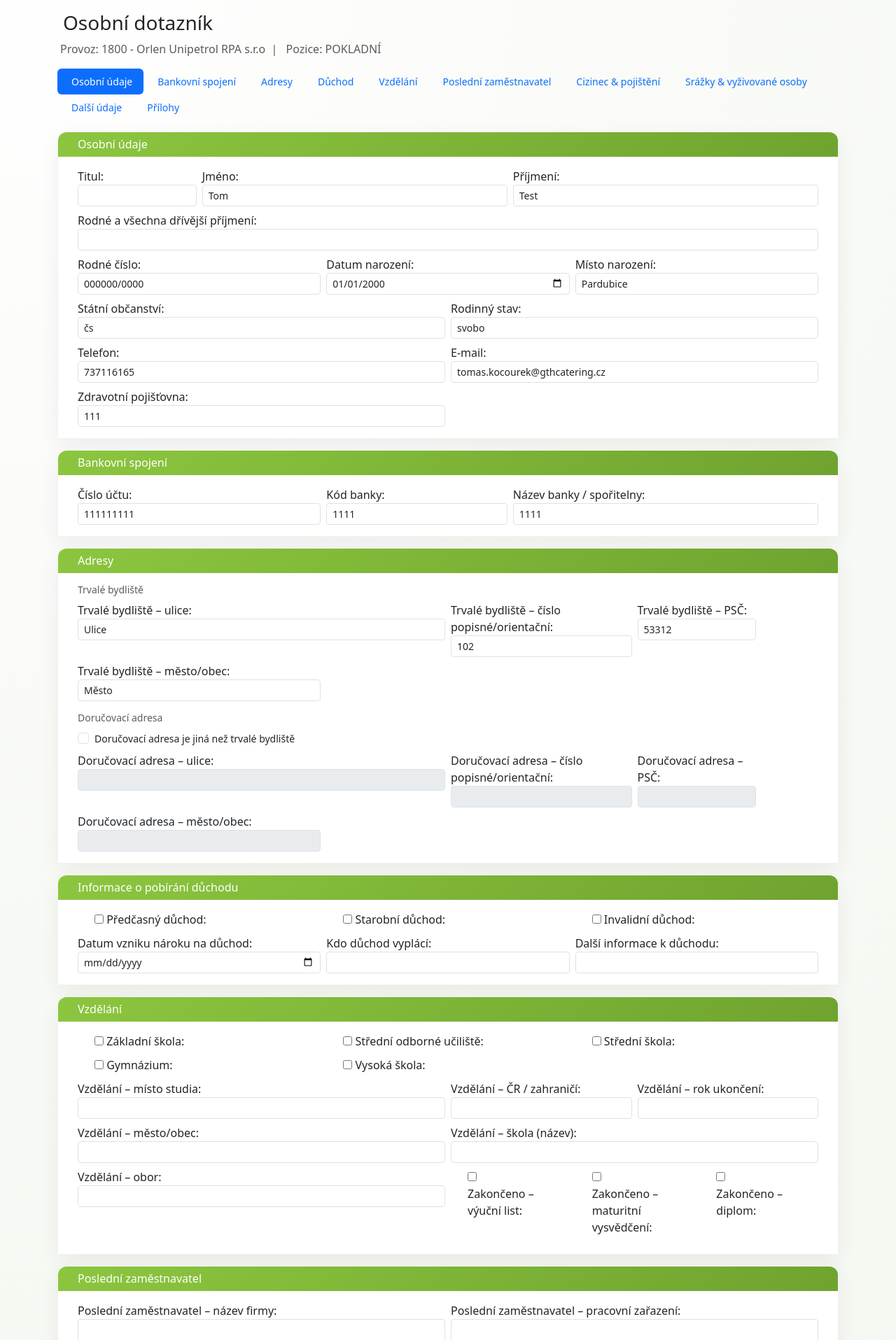
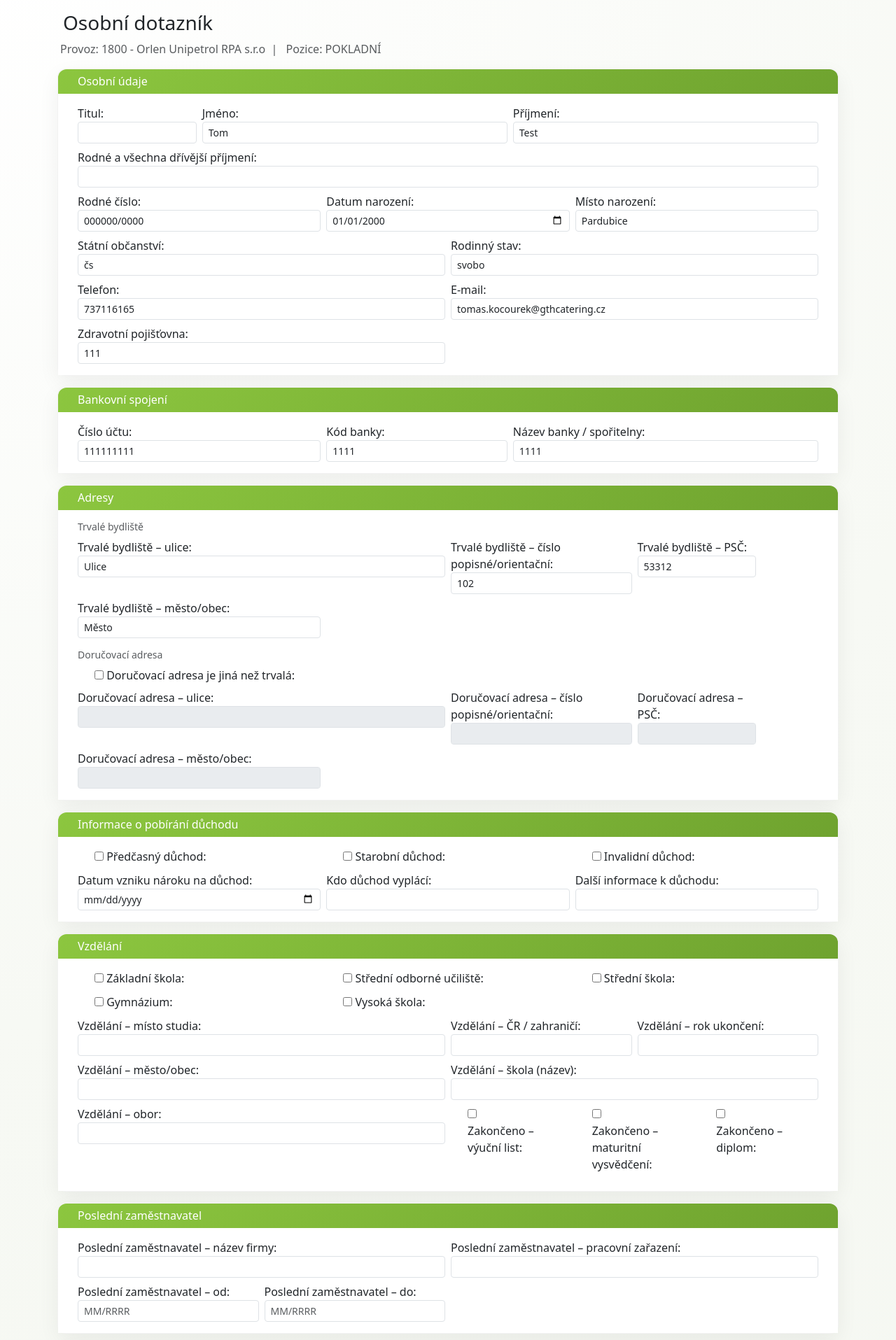
Before and after one commit to kocourek30/gth_onboarding_v3, a Django app: page /dotaznik/11/edit/ in a window 1280 px wide. Shown: the part 77-1992 px from the top of the page at 70% size. Run offline with Django 5.2, Linux system fonts and the light colour scheme; a user stored in the database is signed in; data comes from the database, SQL or seed files in the repository; both versions use the stored data as it was after the commit; data that the repository does not hold is empty.

Commit message:
Onboarding: refactor osobniho dotazniku a provoz dashboardu

```diff
--- a/frontend/forms.py
+++ b/frontend/forms.py
@@ -1,11 +1,12 @@
 from django import forms
-from osobni_dotaznik.models import OsobniDotaznik
+from osobni_dotaznik.models import OsobniDotaznik, OsobniDotaznikPriloha
 
 
 class StartDotaznikForm(forms.ModelForm):
     class Meta:
         model = OsobniDotaznik
-        fields = ["provoz", "pozice"]
+        # na začátku vybíráme jen provoz
+        fields = ["provoz"]
 
     def __init__(self, *args, **kwargs):
         user = kwargs.pop("user", None)
@@ -16,17 +17,27 @@ class StartDotaznikForm(forms.ModelForm):
                 self.fields["provoz"].queryset = profil.spravovane_provozy.all()
 
 
-from django import forms
-from osobni_dotaznik.models import OsobniDotaznik, OsobniDotaznikPriloha
+class OsobniDotaznikEditForm(forms.ModelForm):
+    dorucovaci_adresa_jina = forms.BooleanField(
+        required=False,
+        label="Doručovací adresa je jiná než trvalá",
+    )
 
+    ROZVRH_CHOICES = [
+        ("", "---------"),
+        ("rovnomerne", "Rovnoměrné"),
+        ("nerovnomerne", "Nerovnoměrné"),
+    ]
 
-class OsobniDotaznikEditForm(forms.ModelForm):
     class Meta:
         model = OsobniDotaznik
         fields = [
             "provoz",
             "pozice",
             "typ_pomeru",
+            "uvazek_fte",
+            "pracovni_doba_popis",
+            "mzda_hruba",
             # stav z formuláře neukazujeme
             "titul",
             "jmeno",
@@ -96,6 +107,13 @@ class OsobniDotaznikEditForm(forms.ModelForm):
             "cisty_trestni_rejstrik",
             "jine_poznamky",
         ]
+
+        ROZVRH_CHOICES_LOCAL = [
+            ("", "---------"),
+            ("rovnomerne", "Rovnoměrné"),
+            ("nerovnomerne", "Nerovnoměrné"),
+        ]
+
         widgets = {
             # texty
             "titul": forms.TextInput(attrs={"class": "form-control form-control-sm"}),
@@ -112,38 +130,36 @@ class OsobniDotaznikEditForm(forms.ModelForm):
             "cislo_uctu": forms.TextInput(attrs={"class": "form-control form-control-sm"}),
             "kod_banky": forms.TextInput(attrs={"class": "form-control form-control-sm"}),
             "nazev_banky": forms.TextInput(attrs={"class": "form-control form-control-sm"}),
-
             "trvale_ulice": forms.TextInput(attrs={"class": "form-control form-control-sm"}),
             "trvale_cislo_popisne": forms.TextInput(attrs={"class": "form-control form-control-sm"}),
             "trvale_mesto": forms.TextInput(attrs={"class": "form-control form-control-sm"}),
             "trvale_psc": forms.TextInput(attrs={"class": "form-control form-control-sm"}),
-
             "dorucovaci_ulice": forms.TextInput(attrs={"class": "form-control form-control-sm"}),
             "dorucovaci_cislo_popisne": forms.TextInput(attrs={"class": "form-control form-control-sm"}),
             "dorucovaci_mesto": forms.TextInput(attrs={"class": "form-control form-control-sm"}),
             "dorucovaci_psc": forms.TextInput(attrs={"class": "form-control form-control-sm"}),
-
             "duchod_kdo_vyplaci": forms.TextInput(attrs={"class": "form-control form-control-sm"}),
             "duchod_kdo_dopl_info": forms.TextInput(attrs={"class": "form-control form-control-sm"}),
-
             "vzdelani_misto_studia": forms.TextInput(attrs={"class": "form-control form-control-sm"}),
             "vzdelani_cr_zahranici": forms.TextInput(attrs={"class": "form-control form-control-sm"}),
             "vzdelani_rok_ukonceni": forms.TextInput(attrs={"class": "form-control form-control-sm"}),
             "vzdelani_mesto_obec": forms.TextInput(attrs={"class": "form-control form-control-sm"}),
             "vzdelani_skola_nazev": forms.TextInput(attrs={"class": "form-control form-control-sm"}),
             "vzdelani_obor": forms.TextInput(attrs={"class": "form-control form-control-sm"}),
-
             "posledni_zam_nazev_firmy": forms.TextInput(attrs={"class": "form-control form-control-sm"}),
             "posledni_zam_pracovni_zarazeni": forms.TextInput(attrs={"class": "form-control form-control-sm"}),
-            "posledni_zam_od": forms.TextInput(attrs={
-                "class": "form-control form-control-sm",
-                "placeholder": "MM/RRRR",
-            }),
-            "posledni_zam_do": forms.TextInput(attrs={
-                "class": "form-control form-control-sm",
-                "placeholder": "MM/RRRR",
-            }),
-
+            "posledni_zam_od": forms.TextInput(
+                attrs={
+                    "class": "form-control form-control-sm",
+                    "placeholder": "MM/RRRR",
+                }
+            ),
+            "posledni_zam_do": forms.TextInput(
+                attrs={
+                    "class": "form-control form-control-sm",
+                    "placeholder": "MM/RRRR",
+                }
+            ),
             "cizinec_cislo_dokladu": forms.TextInput(attrs={"class": "form-control form-control-sm"}),
             "cizinec_povoleni_prace": forms.TextInput(attrs={"class": "form-control form-control-sm"}),
             "cizinec_povoleni_pobytu": forms.TextInput(attrs={"class": "form-control form-control-sm"}),
@@ -151,36 +167,32 @@ class OsobniDotaznikEditForm(forms.ModelForm):
             "cizinec_adresa_cislo": forms.TextInput(attrs={"class": "form-control form-control-sm"}),
             "cizinec_adresa_psc": forms.TextInput(attrs={"class": "form-control form-control-sm"}),
             "cizinec_adresa_stat_mesto": forms.TextInput(attrs={"class": "form-control form-control-sm"}),
-
-            "pojisteni_cizina_nazev_adresa_nositele": forms.Textarea(attrs={
-                "class": "form-control form-control-sm",
-                "rows": 3,
-            }),
+            "pojisteni_cizina_nazev_adresa_nositele": forms.Textarea(
+                attrs={"class": "form-control form-control-sm", "rows": 3}
+            ),
             "pojisteni_cizina_cislo_pojisteni": forms.TextInput(attrs={"class": "form-control form-control-sm"}),
-
-            "srazky_vymahajici_orgam_a_cj": forms.Textarea(attrs={
-                "class": "form-control form-control-sm",
-                "rows": 3,
-            }),
-
-            "jine_poznamky": forms.Textarea(attrs={
-                "class": "form-control form-control-sm",
-                "rows": 3,
-            }),
-
-            # datumy
+            "srazky_vymahajici_orgam_a_cj": forms.Textarea(
+                attrs={"class": "form-control form-control-sm", "rows": 3}
+            ),
+            "jine_poznamky": forms.Textarea(
+                attrs={"class": "form-control form-control-sm", "rows": 3}
+            ),
+            "mzda_hruba": forms.NumberInput(
+                attrs={"class": "form-control form-control-sm", "step": "0.01"}
+            ),
+            "uvazek_fte": forms.NumberInput(
+                attrs={"class": "form-control form-control-sm", "step": "0.01"}
+            ),
+            "pracovni_doba_popis": forms.Select(
+                attrs={"class": "form-select form-select-sm"},
+                choices=ROZVRH_CHOICES_LOCAL,
+            ),
             "datum_narozeni": forms.DateInput(
-                attrs={
-                    "type": "date",
-                    "class": "form-control form-control-sm",
-                },
+                attrs={"type": "date", "class": "form-control form-control-sm"},
                 format="%Y-%m-%d",
             ),
             "duchod_datum_vzniku": forms.DateInput(
-                attrs={
-                    "type": "date",
-                    "class": "form-control form-control-sm",
-                },
+                attrs={"type": "date", "class": "form-control form-control-sm"},
                 format="%Y-%m-%d",
             ),
         }
@@ -192,39 +204,66 @@ class OsobniDotaznikEditForm(forms.ModelForm):
             self.fields["typ_pomeru"].widget.attrs.update(
                 {"class": "form-select form-select-sm"}
             )
-        # formáty pro HTML5 date input
         self.fields["datum_narozeni"].input_formats = ["%Y-%m-%d"]
         self.fields["duchod_datum_vzniku"].input_formats = ["%Y-%m-%d"]
 
+        if self.instance and (
+            self.instance.dorucovaci_ulice
+            or self.instance.dorucovaci_cislo_popisne
+            or self.instance.dorucovaci_mesto
+            or self.instance.dorucovaci_psc
+        ):
+            self.fields["dorucovaci_adresa_jina"].initial = True
+
+    def clean(self):
+        cleaned = super().clean()
+        dorucovaci_jina = cleaned.get("dorucovaci_adresa_jina")
+        if not dorucovaci_jina:
+            cleaned["dorucovaci_ulice"] = ""
+            cleaned["dorucovaci_cislo_popisne"] = ""
+            cleaned["dorucovaci_mesto"] = ""
+            cleaned["dorucovaci_psc"] = ""
+        else:
+            required_fields = [
+                "dorucovaci_ulice",
+                "dorucovaci_cislo_popisne",
+                "dorucovaci_mesto",
+                "dorucovaci_psc",
+            ]
+            for field in required_fields:
+                if not cleaned.get(field):
+                    self.add_error(field, "Toto pole je třeba vyplnit.")
+        return cleaned
+
     def save(self, commit=True):
         obj = super().save(commit=False)
-        obj.stav = OsobniDotaznik.STAV_DRAFT
+        if obj.pk is None:
+            obj.stav = OsobniDotaznik.STAV_DRAFT
         if commit:
             obj.save()
         return obj
 
-
-
-
-from osobni_dotaznik.models import OsobniDotaznikPriloha
 
 class PrilohaForm(forms.ModelForm):
     class Meta:
         model = OsobniDotaznikPriloha
         fields = ["soubor", "popis"]
         widgets = {
-            "soubor": forms.ClearableFileInput(attrs={"class": "form-control form-control-sm"}),
-            "popis": forms.TextInput(attrs={
-                "class": "form-control form-control-sm",
-                "placeholder": "Např. občanský průkaz, potvrzení o studiu…",
-            }),
+            "soubor": forms.ClearableFileInput(
+                attrs={"class": "form-control form-control-sm"}
+            ),
+            "popis": forms.TextInput(
+                attrs={
+                    "class": "form-control form-control-sm",
+                    "placeholder": "Např. občanský průkaz, potvrzení o studiu…",
+                }
+            ),
         }
 
     def clean(self):
         cleaned = super().clean()
         soubor = cleaned.get("soubor")
         popis = cleaned.get("popis")
-        # pokud user klikne na „Nahrát“ bez souboru, klidně to ignorujeme
         if not soubor and not popis:
             raise forms.ValidationError("Vyberte prosím soubor nebo zadejte popis.")
         return cleaned
--- a/frontend/urls.py
+++ b/frontend/urls.py
@@ -44,4 +44,8 @@ path(
 
 
 
+    path("dotaznik/<int:dotaznik_id>/priloha/add/", views.priloha_add, name="priloha_add"),
+    path("priloha/<int:priloha_id>/delete/", views.priloha_delete, name="priloha_delete"),
+
+
 ]
--- a/frontend/views.py
+++ b/frontend/views.py
@@ -31,11 +31,9 @@ def provoz_dashboard(request):
         start_form = StartDotaznikForm(request.POST, user=request.user)
         if start_form.is_valid():
             provoz = start_form.cleaned_data["provoz"]
-            pozice = start_form.cleaned_data["pozice"]
 
             dotaznik = OsobniDotaznik.objects.create(
                 provoz=provoz,
-                pozice=pozice,
                 created_by=request.user,
                 jmeno="",
                 prijmeni="",
@@ -113,11 +111,13 @@ def dotaznik_edit(request, dotaznik_id):
         # rozlišíme akci podle jména tlačítka
         if "ulozit_dotaznik" in request.POST:
             form = OsobniDotaznikEditForm(request.POST, instance=dotaznik)
-            priloha_form = PrilohaForm()  # teď neřešíme upload
+            priloha_form = PrilohaForm()
             if form.is_valid():
-                form.save()
-                # stav necháváme (draft/vráceno); o odeslání rozhoduje samostatné tlačítko
+                obj = form.save()
+                print("OK ulozeno", obj.id)
                 return redirect("frontend:provoz_dashboard")
+            else:
+                print("FORM ERRORS:", form.errors.as_json())
         elif "pridat_prilohu" in request.POST:
             # při nahrávání přílohy hlavní form vůbec nevalidujeme
             form = OsobniDotaznikEditForm(instance=dotaznik)
@@ -236,6 +236,8 @@ def dotaznik_detail_provoz(request, dotaznik_id):
     )
 
 
+from django.http import HttpResponseRedirect
+
 @login_required
 @require_POST
 def priloha_delete(request, priloha_id):
@@ -248,8 +250,11 @@ def priloha_delete(request, priloha_id):
         if dotaznik.provoz not in profil.spravovane_provozy.all():
             return redirect("frontend:provoz_dashboard")
 
+    print("Mazání přílohy:", priloha.id, priloha.soubor.name)
     priloha.delete()
-    return redirect("frontend:dotaznik_edit", dotaznik_id=dotaznik.id)
+    return HttpResponseRedirect(
+        reverse("frontend:dotaznik_edit", kwargs={"dotaznik_id": dotaznik.id}) + "#prilohy"
+    )
 
 
 class RoleBasedLoginView(LoginView):
@@ -269,3 +274,21 @@ class RoleBasedLoginView(LoginView):
             return reverse("frontend:provoz_dashboard")
 
         return reverse("admin:index")
+
+@login_required
+@require_POST
+def priloha_add(request, dotaznik_id):
+    dotaznik = get_object_or_404(OsobniDotaznik, id=dotaznik_id)
+
+    profil = getattr(request.user, "profile", None)
+    if profil and profil.spravovane_provozy.exists():
+        if dotaznik.provoz not in profil.spravovane_provozy.all():
+            return redirect("frontend:provoz_dashboard")
+
+    form = PrilohaForm(request.POST, request.FILES)
+    if form.is_valid():
+        priloha = form.save(commit=False)
+        priloha.dotaznik = dotaznik
+        priloha.save()
+
+    return redirect("frontend:dotaznik_edit", dotaznik_id=dotaznik.id)
--- a/templates/frontend/dotaznik_edit.html
+++ b/templates/frontend/dotaznik_edit.html
@@ -13,62 +13,8 @@
     <i class="fa fa-briefcase me-1"></i> Pozice: {{ dotaznik.pozice }}
   </p>
 
-  <!-- Sekční navigace -->
-  <ul class="nav nav-pills mb-3 small">
-    <li class="nav-item">
-      <a class="nav-link active" href="#osobni-udaje">
-        <i class="fa fa-user me-1"></i> Osobní údaje
-      </a>
-    </li>
-    <li class="nav-item">
-      <a class="nav-link" href="#banka">
-        <i class="fa fa-university me-1"></i> Bankovní spojení
-      </a>
-    </li>
-    <li class="nav-item">
-      <a class="nav-link" href="#adresy">
-        <i class="fa fa-home me-1"></i> Adresy
-      </a>
-    </li>
-    <li class="nav-item">
-      <a class="nav-link" href="#duchod">
-        <i class="fa fa-wheelchair me-1"></i> Důchod
-      </a>
-    </li>
-    <li class="nav-item">
-      <a class="nav-link" href="#vzdelani">
-        <i class="fa fa-graduation-cap me-1"></i> Vzdělání
-      </a>
-    </li>
-    <li class="nav-item">
-      <a class="nav-link" href="#zamestnavatel">
-        <i class="fa fa-building-o me-1"></i> Poslední zaměstnavatel
-      </a>
-    </li>
-    <li class="nav-item">
-      <a class="nav-link" href="#cizinec">
-        <i class="fa fa-globe me-1"></i> Cizinec & pojištění
-      </a>
-    </li>
-    <li class="nav-item">
-      <a class="nav-link" href="#srazky">
-        <i class="fa fa-balance-scale me-1"></i> Srážky & vyživované osoby
-      </a>
-    </li>
-    <li class="nav-item">
-      <a class="nav-link" href="#dalsi">
-        <i class="fa fa-info-circle me-1"></i> Další údaje
-      </a>
-    </li>
-    <li class="nav-item">
-      <a class="nav-link" href="#prilohy">
-        <i class="fa fa-paperclip me-1"></i> Přílohy
-      </a>
-    </li>
-  </ul>
-
-  <!-- Formulář -->
-  <form method="post" enctype="multipart/form-data">
+  <!-- HLAVNÍ FORM – jen dotazník -->
+  <form method="post">
     {% csrf_token %}
 
     <!-- Osobní údaje -->
@@ -173,10 +119,8 @@
 
         <h6 class="small text-muted mt-3">Doručovací adresa</h6>
         <div class="form-check mb-2">
-          <input class="form-check-input" type="checkbox" id="id_dorucovaci_jina">
-          <label class="form-check-label small" for="id_dorucovaci_jina">
-            Doručovací adresa je jiná než trvalé bydliště
-          </label>
+          {{ form.dorucovaci_adresa_jina }}
+          {{ form.dorucovaci_adresa_jina.label_tag }}
         </div>
 
         <div class="row g-2" id="dorucovaci-fields">
@@ -475,8 +419,41 @@
             {{ form.jine_poznamky.label_tag }}{{ form.jine_poznamky }}
           </div>
         </div>
+      </div>
+    </div>
 
-        <div class="mt-3">
+    <!-- Pracovní zařazení -->
+    <div id="pracovni-zarazeni" class="card gth-card mb-3">
+      <div class="gth-card-header py-2">
+        <h6 class="mb-0">
+          <i class="fa fa-briefcase me-1"></i> Pracovní zařazení
+        </h6>
+      </div>
+      <div class="gth-card-body py-3">
+        <div class="row g-2 mb-3">
+          <div class="col-md-6">
+            {{ form.pozice.label_tag }}{{ form.pozice }}
+          </div>
+          <div class="col-md-6">
+            {{ form.typ_pomeru.label_tag }}{{ form.typ_pomeru }}
+          </div>
+        </div>
+        <div class="row g-2 mb-3">
+          <div class="col-md-4">
+            {{ form.uvazek_fte.label_tag }}{{ form.uvazek_fte }}
+          </div>
+          <div class="col-md-4">
+            {{ form.mzda_hruba.label_tag }}{{ form.mzda_hruba }}
+          </div>
+          <div class="col-md-4">
+            {{ form.pracovni_doba_popis.label_tag }}{{ form.pracovni_doba_popis }}
+          </div>
+        </div>
+      </div>
+    </div>
+
+    <!-- Jediná sada tlačítek dole -->
+    <div class="d-flex justify-content-between mt-3 mb-4">
       <button class="btn btn-primary" type="submit" name="ulozit_dotaznik">
         <i class="fa fa-save me-1"></i> Uložit
       </button>
@@ -543,28 +524,23 @@
             {{ priloha_form.popis.label_tag }}{{ priloha_form.popis }}
           </div>
           <div class="col-12 col-md-2 d-grid">
-              <button type="submit"
-                      name="pridat_prilohu"
-                      value="1"
-                      class="btn btn-outline-primary btn-sm">
+            <button type="submit" class="btn btn-outline-primary btn-sm">
               <i class="fa fa-upload me-1"></i> Nahrát
             </button>
           </div>
+        </form>
       </div>
     </div>
   </div>
 </div>
 
-  </form>
-</div>
-
 <script>
   (function() {
-    const checkbox = document.getElementById("id_dorucovaci_jina");
+    const checkbox = document.getElementById("id_dorucovaci_adresa_jina");
     const fields = document.querySelectorAll("#dorucovaci-fields input");
 
     function updateDorucovaci() {
-      const enabled = checkbox.checked;
+      const enabled = checkbox && checkbox.checked;
       fields.forEach((el) => {
         el.disabled = !enabled;
         if (!enabled) {
```
Also changed, not shown: other parts of templates/frontend/dotaznik_edit.html (+18 -14 lines), osobni_dotaznik/models.py (+30 -1 lines), templates/frontend/provoz_dashboard.html (+3 -12 lines), db.sqlite3, osobni_dotaznik/migrations/0006_alter_osobnidotaznik_dorucovaci_cislo_popisne_and_more.py (added), osobni_dotaznik/migrations/0007_osobnidotaznik_mzda_hruba_and_more.py (added), 7 other files. Lines whose indentation alone changed are shown as unchanged.
